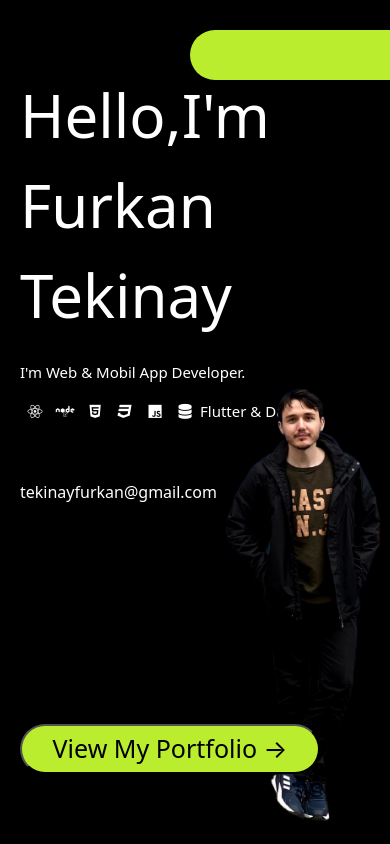
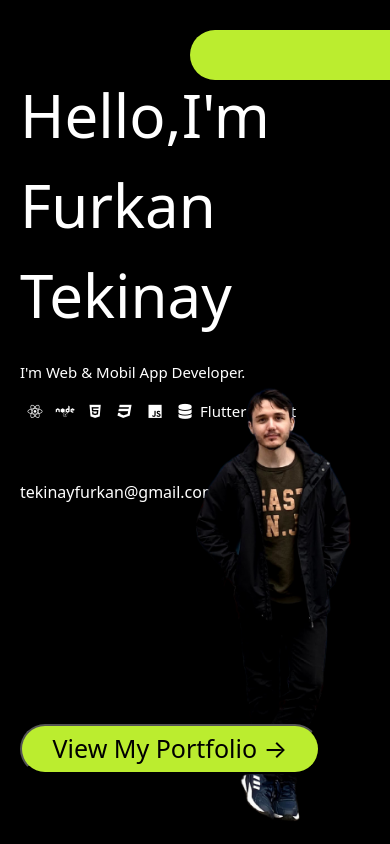
Before and after one commit to frkntkny/portfolioWebsiteV2, a React (Create React App) app: page / in a window 390 px wide. Shown: the top 844 px of the page. Built offline with nearby package versions, Linux system fonts and the light colour scheme; no server answers.

Commit message:
profile image positivr alignement

```diff
--- a/src/Header.module.css
+++ b/src/Header.module.css
@@ -56,7 +56,7 @@ body {
   .profilePhoto {
     width: 25vh;
     position: absolute;
-    right: -20px;
+    right: 10px;
     bottom: -10px;
   }
   .textContent {
```
